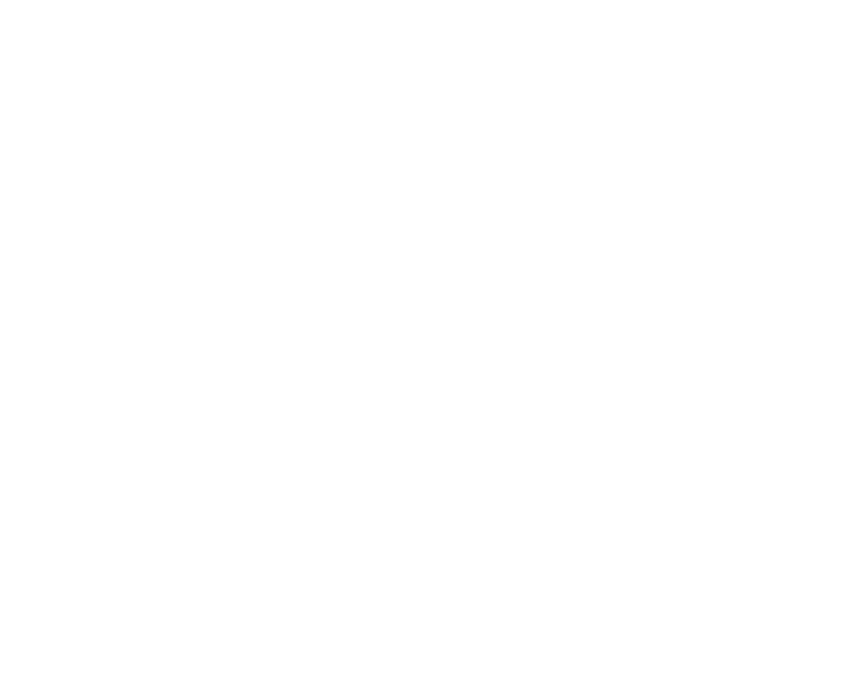
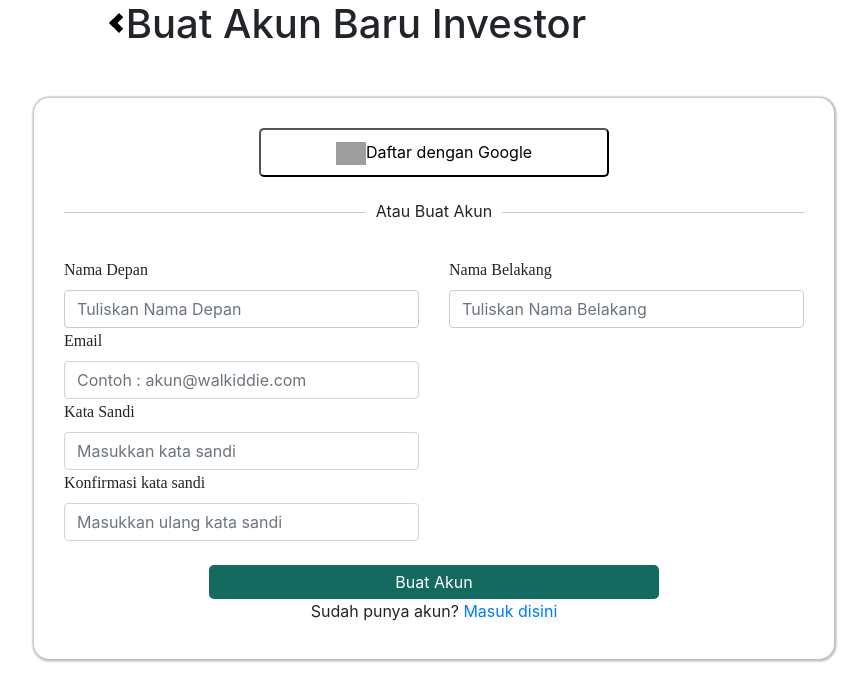
Before and after one commit to frz1110/walkiddie, a React (Create React App) app: page /daftar-investor in a window 1280 px wide. Shown: the top 700 px of the page, without its empty margins (291-1159 px from the left). Built offline with nearby package versions, Linux system fonts and the light colour scheme; grey boxes are pictures that could not be loaded.

Commit message:
[GREEN] Implement App to Link to Regis Investor

```diff
--- a/src/App.js
+++ b/src/App.js
@@ -1,6 +1,8 @@
 import logo from './logo.svg';
 import './App.css';
+import RegistrasiInvestor from './components/RegistrasiInvestor/RegistrasiInvestor';
 import { BrowserRouter as Router, Route, Switch } from 'react-router-dom';
+import { Link } from 'react-router-dom';
 
 function App() {
   return (
@@ -11,7 +13,7 @@
               <Route path="/masuk">
 
               </Route>
-            <Route path="/daftar-investor">
+              <Route path="/daftar-investor" component={RegistrasiInvestor}>
 
               </Route>
               <Route path="/daftar-mitra">
@@ -35,6 +37,7 @@
                     Learn React
                   </a>
                 </header>
+                <Link to='/daftar-investor'>Registrasi disini</Link>
               </Route>
             </Switch>
           </div>
```
Lines whose indentation alone changed are shown as unchanged.
